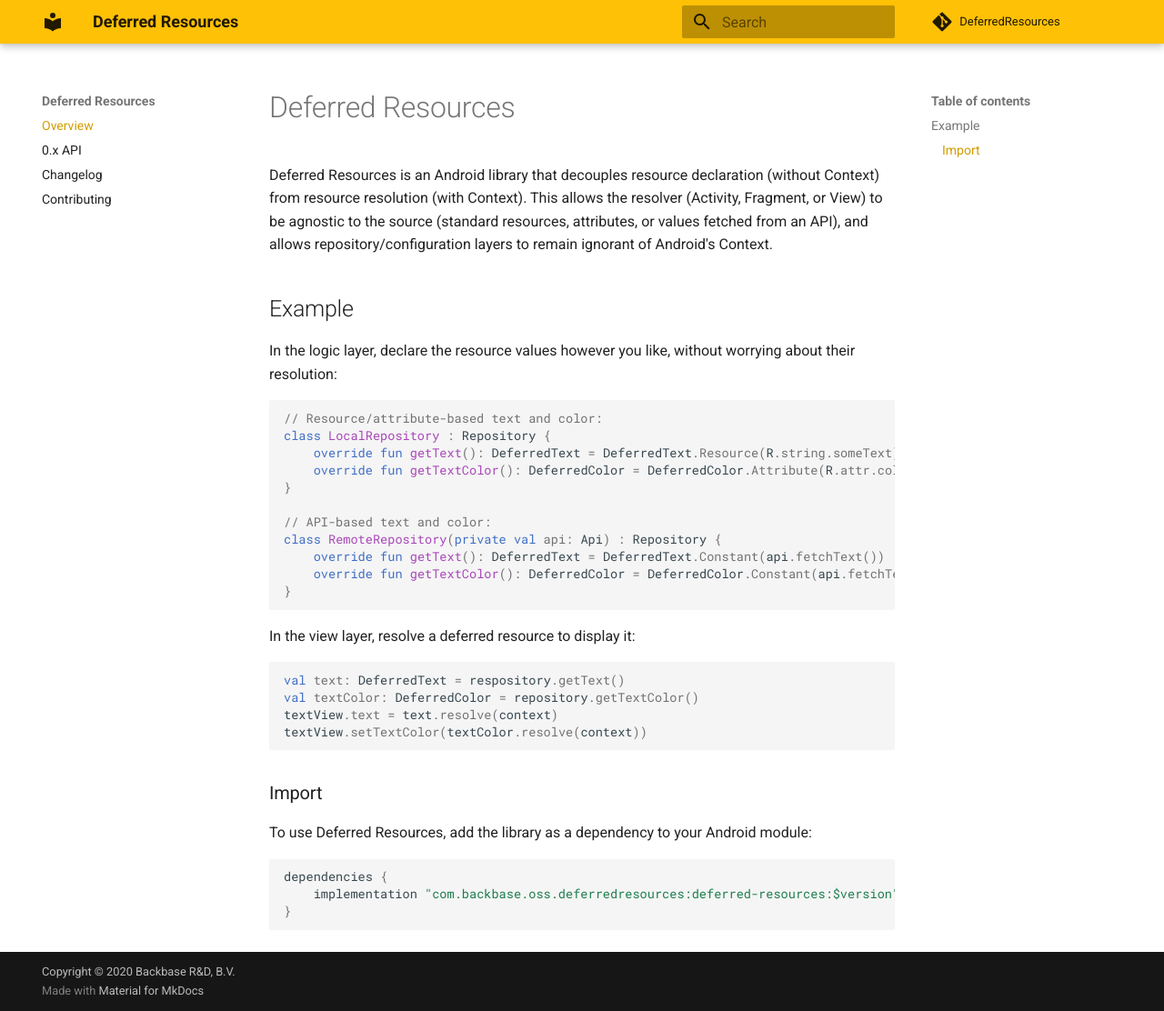
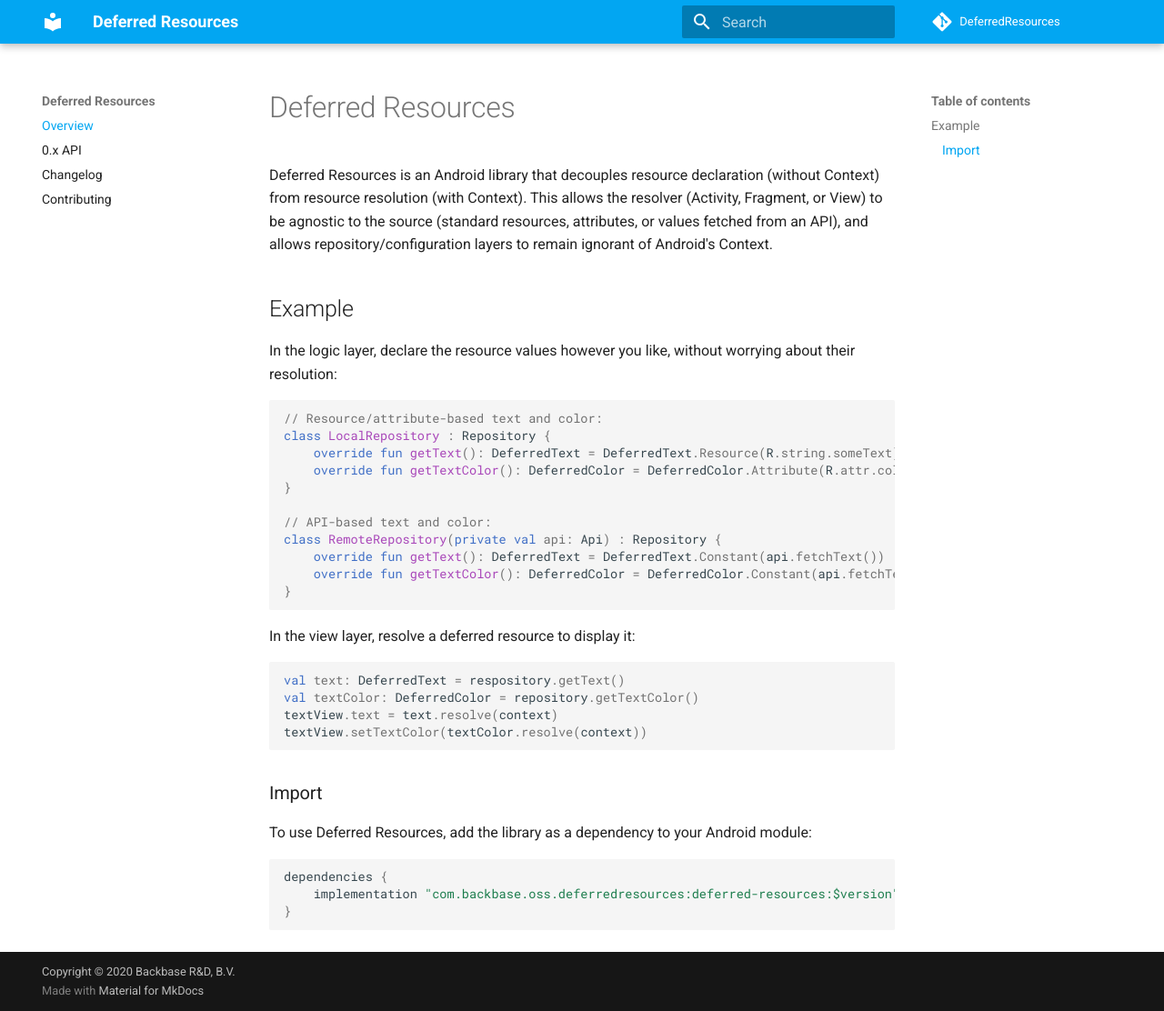
Before and after one commit to Backbase/DeferredResources, an MkDocs documentation site: the page built from docs/index.md, in a window 1280 px wide and 1112 px high. Shown: the whole window at 91% size. Built offline with MkDocs 1.6.1 and Material for MkDocs 9.7.7, drawn with Linux system fonts in a browser that asks for light colours; comment, search, counter and statistics services are not loaded.

Commit message:
Swap color scheme to improve text contrast

```diff
--- a/mkdocs.yml
+++ b/mkdocs.yml
@@ -16,8 +16,8 @@ nav:
 theme:
   name: 'material'
   palette:
-    primary: 'amber'
-    accent: 'light blue'
+    primary: 'light blue'
+    accent: 'orange'
 
 markdown_extensions:
   - codehilite:
```
